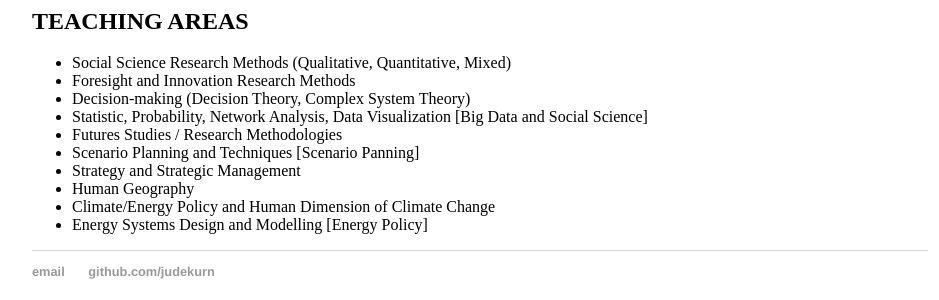
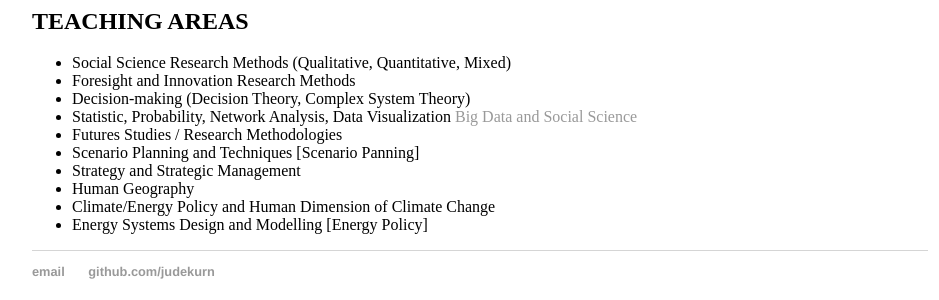
Before and after one commit to judekurn/judekurn.github.io, a Jekyll site: the page built from docs/cv.md, in a window 1280 px wide and 900 px high, scrolled down 3126 px. Shown: the part 561-861 px from the top of the window, without its empty margins (160-1099 px from the left). Built offline with Jekyll 4.4.1, drawn with Linux system fonts in a browser that asks for light colours; our own code applies the rules of GitHub Pages for plain Markdown files; some of the changed lines change nothing that is shown.

Commit message:
Update cv.md

```diff
--- a/docs/cv.md
+++ b/docs/cv.md
@@ -94,7 +94,7 @@ Executive, Student Teaching Excellent Committee (2017-8)
 * Social Science Research Methods (Qualitative, Quantitative, Mixed)
 * Foresight and Innovation Research Methods
 * Decision-making (Decision Theory, Complex System Theory)
-* Statistic, Probability, Network Analysis, Data Visualization [Big Data and Social Science]
+* Statistic, Probability, Network Analysis, Data Visualization [Big Data and Social Science](https://github.com/judekurn/judekurn.github.io/blob/master/docs/teach/digital%20data_social_science.md)
 * Futures Studies / Research Methodologies
 * Scenario Planning and Techniques [Scenario Panning]
 * Strategy and Strategic Management
```
